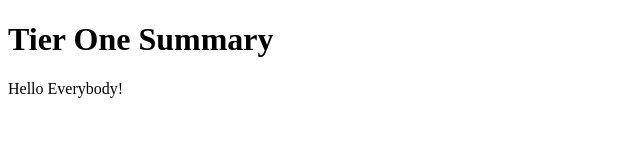
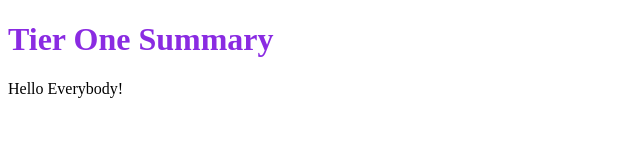
Before and after one commit to DavidTrelles/tier-one-video, a plain HTML site: page index.html in a window 1280 px wide. Shown: the whole page, without its empty margins (0-640 px from the left). Drawn offline with Linux system fonts and the light colour scheme.

Commit message:
linked css and renamed

```diff
--- a/index.html
+++ b/index.html
@@ -4,6 +4,7 @@
     <meta charset="UTF-8">
     <meta http-equiv="X-UA-Compatible" content="IE=edge">
     <meta name="viewport" content="width=device-width, initial-scale=1.0">
+    <link href="main.css" rel="stylesheet"/>
     <title>Tier one summary</title>
 </head>
 <body>
--- /dev/null
+++ b/main.css
@@ -0,0 +1,3 @@
+h1 {
+    color: blueviolet
+}
```
Also changed, not shown: index.css (deleted).
